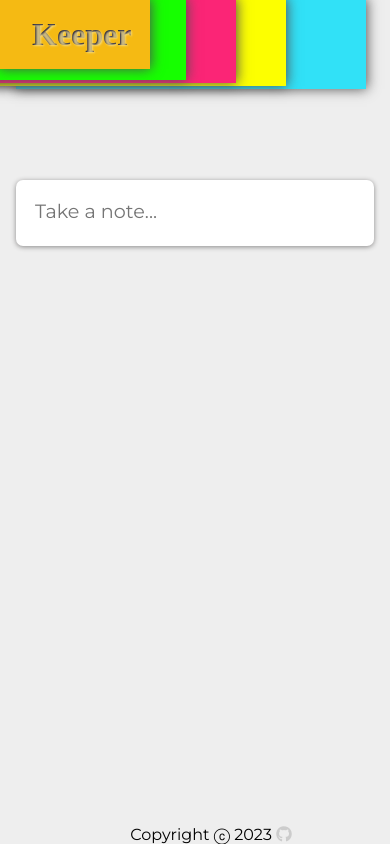
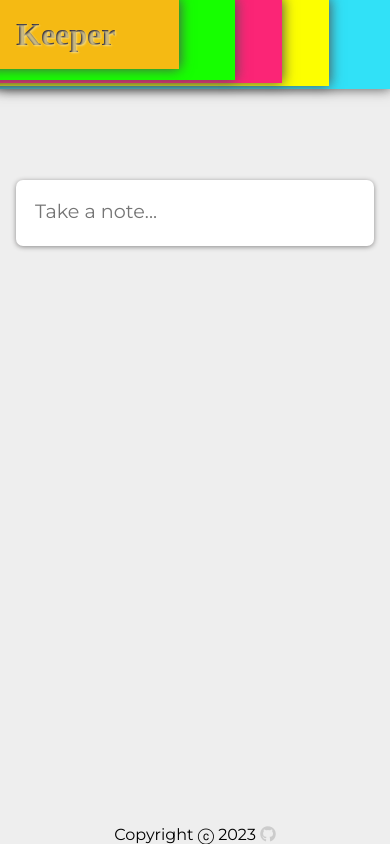
Before and after one commit to DaniJFerreira/keeper-web-app, a React (Create React App) app: page / in a window 390 px wide. Built offline with nearby package versions, Linux system fonts and the light colour scheme; a web font is replaced by a local one.

Commit message:
fix navbar width, note imput position for mobile size

```diff
--- a/package.json
+++ b/package.json
@@ -1,7 +1,6 @@
 {
   "name": "keeper-web-app",
   "version": "0.1.0",
-  "homepage": "https://DaniJFerreira.github.io/keeper-web-app/",
   "private": true,
   "dependencies": {
     "@emotion/react": "^11.10.6",
@@ -25,8 +24,6 @@
     "web-vitals": "^2.1.4"
   },
   "scripts": {
-    "predeploy": "npm run build",
-    "deploy": "gh-pages -d build",
     "start": "react-scripts start",
     "build": "react-scripts build",
     "test": "react-scripts test",
--- a/public/index.html
+++ b/public/index.html
@@ -14,6 +14,6 @@
 
   <body>
     <div id="root"></div>
-    <script src="/src/index.jsx" type="text/jsx"></script>
+  <script src="/src/index.jsx" type="text/jsx"></script>
   </body>
 </html>
--- a/public/styles.css
+++ b/public/styles.css
@@ -3,12 +3,14 @@
   margin: 0;
   box-sizing: border-box;
 }
+
 html {
   font-family: "Montserrat", sans-serif;
 }
+
 body {
   background: #eee;
-  padding: 0 16px;
+  padding: 0px;
 }
 
 title{
@@ -32,7 +34,7 @@ header {
   padding: 16px 32px;
   -webkit-box-shadow: 0px -1px 12px 1px #505050;
   box-shadow: 0px -1px 12px 1px #505050;
-  width: 55%;
+  width: 50%;
   z-index: 99;
 }
 
@@ -42,12 +44,13 @@ header {
   background-color: #16FF00;
   -webkit-box-shadow: 0px -1px 12px 1px #505050;
   box-shadow: 0px -1px 12px 1px #505050;
-  width: 70%;
+  width: 68%;
   height: 80px;
   margin: 0px -30px;
   margin-bottom: 100px;
 
 }
+
 .layer02{
   position: absolute;
   display: flex;
@@ -58,13 +61,14 @@ header {
   height: 83px;
   margin: 0px -30px;
 }
+
 .layer03{
   position: absolute;
   display: flex;
   background-color: #FDFF00;
   -webkit-box-shadow: 0px -1px 12px 1px #505050;
   box-shadow: 0px -1px 12px 1px #505050;
-  width: 90%;
+  width: 92%;
   height: 86px;
   margin: 0px -30px;
 }
@@ -76,7 +80,7 @@ header {
   box-shadow: 0px -1px 12px 1px #505050;
   width: 100%;
   height: 89px;
-  margin: 0px -30px 0px 0px;
+  margin: 0px -50px 0px 0px;
 }
 
 header h1 {
@@ -89,20 +93,6 @@ header h1 {
      -moz-background-clip: text;
           background-clip: text;
 }
-
-footer {
-  position: absolute;
-  text-align: center;
-  bottom: 0;
-  width: 100%;
-}
-
-footer p a{
-  color: #ccc;
-  text-decoration: none;
-  font-weight: bold;
-}
-
 
 .note {
   background: #fff;
@@ -172,6 +162,7 @@ form textarea {
   font-family: inherit;
   resize: none;
 }
+
 .note button {
   position: relative;
   float: right;
@@ -200,9 +191,37 @@ form.create-note button {
   outline: none;
 }
 
+footer {
+  position: fixed;
+  background: #eee;
+  text-align: center;
+  bottom: 0;
+  width: 100%;
+  margin-top: 20px;
+}
 
+footer p a{
+  color: #ccc;
+  text-decoration: none;
+  font-weight: bold;
+}
 
 @media (max-width: 500px){
+
+ form{
+  width: auto;
+  margin: 30px 16px 20px 16px;
+ }
+
+ .note {
+  width: 90%;
+  margin: 20px 18px;
+}
+}
+
+/*
+
+@media (max-width: 390px){
 
   header {
     width: 150px;
@@ -210,21 +229,21 @@ form.create-note button {
 
   .layer01{
     width: 200px;
+  }
 
-  }
   .layer02{
     width: 250px;
+  }
 
-  }
   .layer03{
     width: 300px;
   }
+
   .layer04{
     width: 350px;
   }
 
   form {
     width: auto;
-
   }
-}
+} */
--- a/src/components/Footer.jsx
+++ b/src/components/Footer.jsx
@@ -4,7 +4,7 @@ function Footer() {
   const year = new Date().getFullYear();
   return (
     <footer>
-      <p>Copyright ⓒ {year} <a href="https://github.com/DaniJFerreira/keeper-web-app"><i class="fa-brands fa-github"></i></a></p>
+      <p>Copyright ⓒ {year} <a href="https://github.com/DaniJFerreira/keeper-web-app"><i className="fa-brands fa-github"></i></a></p>
     </footer>
   );
 }
--- a/src/index.jsx
+++ b/src/index.js
@@ -2,5 +2,4 @@ import React from "react";
 import ReactDOM from "react-dom";
 import App from "./components/App";
 
-
 ReactDOM.render(<App />, document.getElementById("root"));
```
